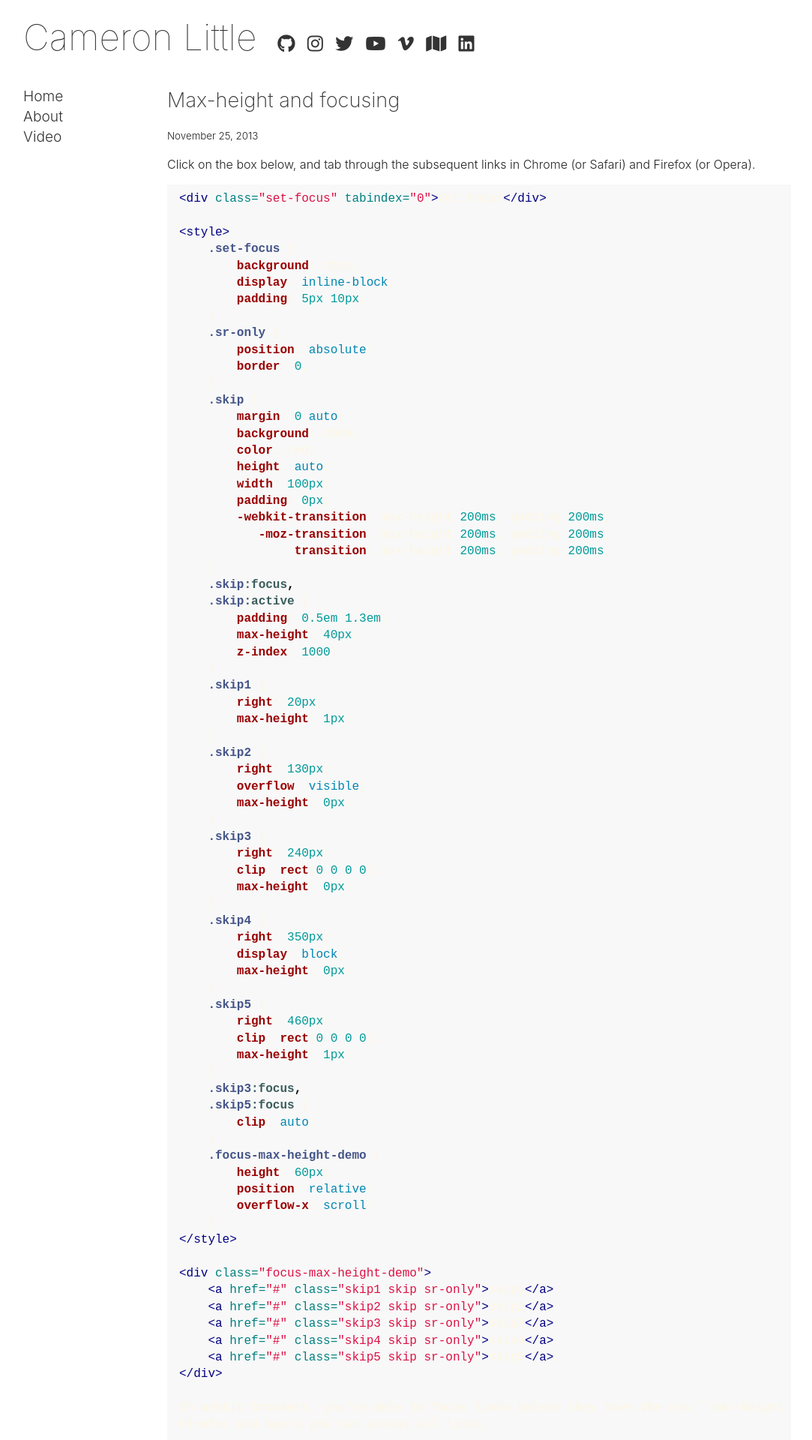
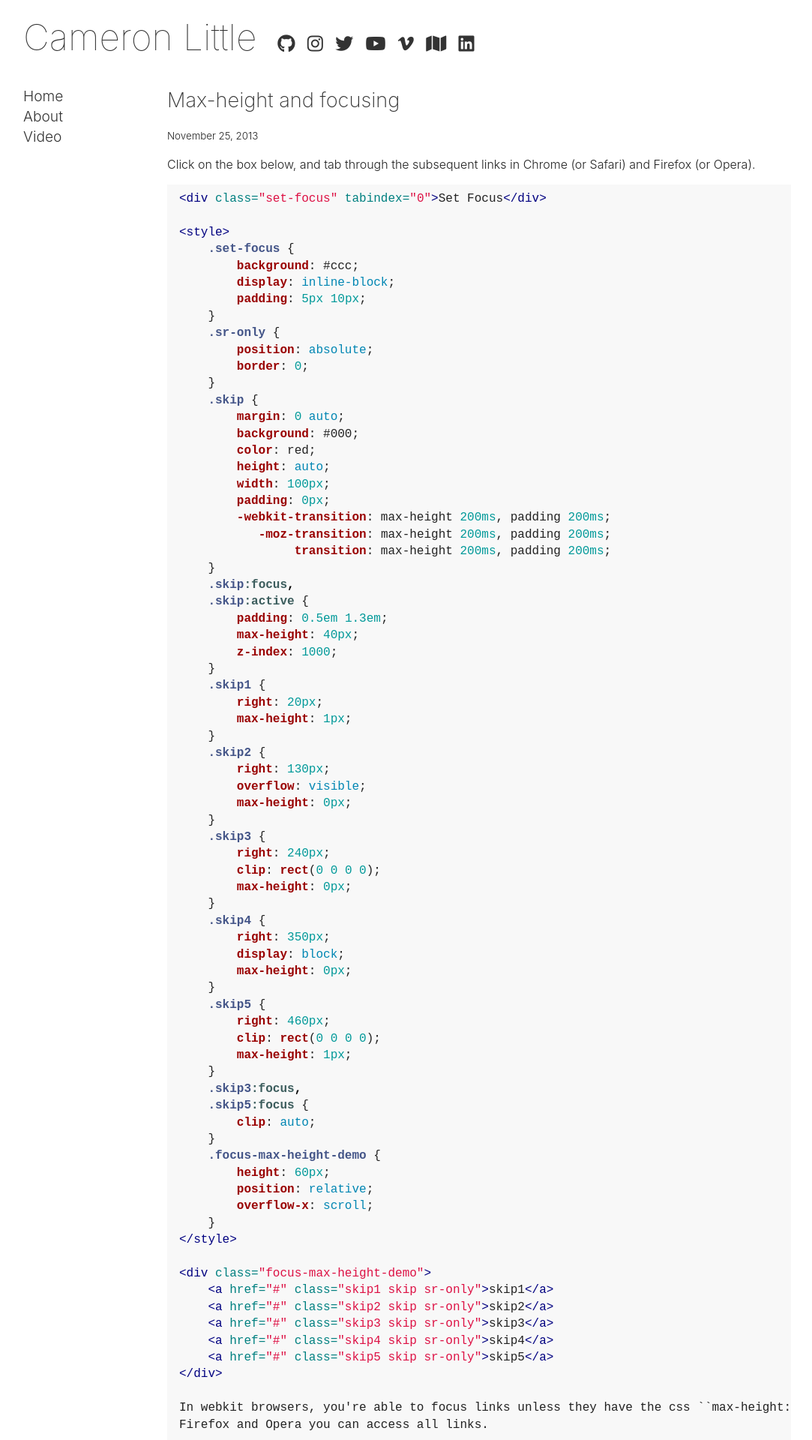
Before and after one commit to apexskier/camlittle.com, a Jekyll site: the page built from _posts/2013-11-26-max-height-focusing.markdown, in a window 1280 px wide. Shown: the top 1920 px of the page at 75% size, without its empty margins (97-1180 px from the left). Built offline with Jekyll 4.4.1, drawn with Linux system fonts in a browser that asks for light colours; nearby versions of some CDN libraries.

Commit message:
Clean up

```diff
--- a/assets/css/main.css
+++ b/assets/css/main.css
@@ -30,12 +30,12 @@
  */
 
 ::-moz-selection {
-    background: #b3d4fc;
+    background-color: #b3d4fc;
     text-shadow: none;
 }
 
 ::selection {
-    background: #b3d4fc;
+    background-color: #b3d4fc;
     text-shadow: none;
 }
 
@@ -168,19 +168,14 @@
 }
 a,
 a:visited {
-    color: #268bd2;
     text-decoration: none;
     border-bottom: 1px dotted;
-}
-a:hover,
-a:focus {
-    color: #2aa198;
 }
 input[type=submit] {
     line-height: 20px;
     color: #fdf6e3;
     font-family: Helvetica Neue, Helvetica, Arial, sans-serif;
-    background: #cb4b16;
+    background-color: #cb4b16;
     border: none;
     border-radius: 0;
     box-shadow: none;
@@ -479,16 +474,17 @@
 }
 
 code {
-    background: #001d25;
+    background-color: #001d25;
     color: #fdf6e3;
 }
 pre {
     padding: 0.5em 1em;
-    overflow-x: scroll;
+    overflow-x: auto;
     -webkit-overflow-scrolling: touch;
 }
 pre code {
-    background: transparent;
+    background-color: inherit;
+    color: inherit;
 }
 canvas {
     border: 1px dotted #333;
@@ -706,6 +702,7 @@
   background-color: #f8f8f8;
 }
 
+
 /*
  * Clearfix: contain floats
  *
```
Also changed, not shown: assets/posts/raspberry-pi/thumb.jpg.
